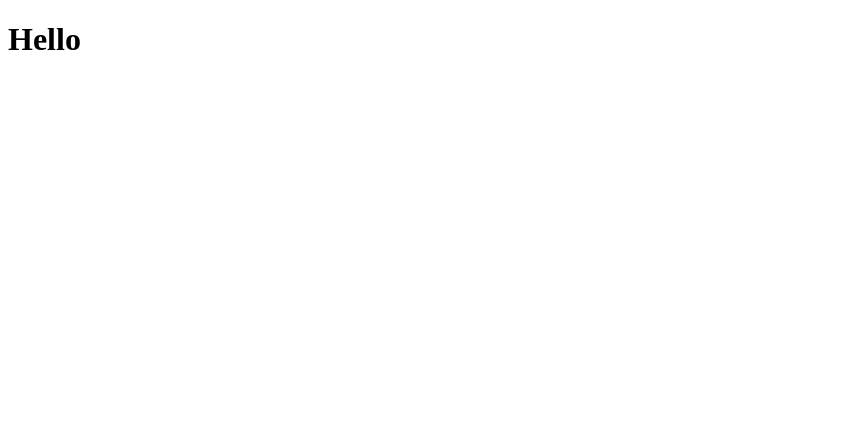
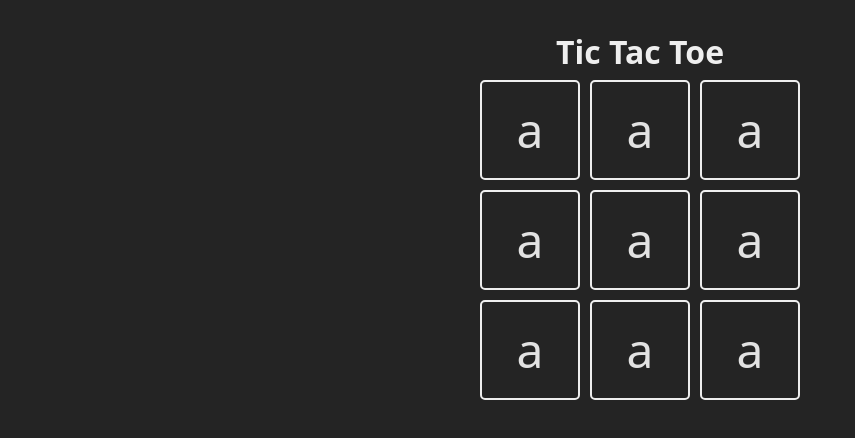
Before and after one commit to Pierre7Agus/React-Projects, a React (Vite) app in the folder 01-tic-tac-toe/: page / in a window 1280 px wide. Shown: the top 438 px of the page, without its empty margins (0-855 px from the left). Built offline with nearby package versions, Linux system fonts and the light colour scheme.

Commit message:
Create first component

```diff
--- a/01-tic-tac-toe/App.jsx
+++ b/01-tic-tac-toe/App.jsx
@@ -1,8 +1,29 @@
 /* eslint-disable space-before-function-paren */
+import './style.css'
+const TURNS = {
+  X: 'x',
+  O: 'o'
+}
+
 export function App() {
+  const board = new Array(9).fill('a')
   return (
     <>
-      <h1>Hello </h1>
+
+      <main className='board'>
+        <h1>Tic Tac Toe</h1>
+        <div className='game'>
+          {
+            board.map((_, index) => {
+              return (
+                <div className='square' key={index}>
+                  {board[index]}
+                </div>
+              )
+            })
+          }
+        </div>
+      </main>
     </>
   )
 }
```
